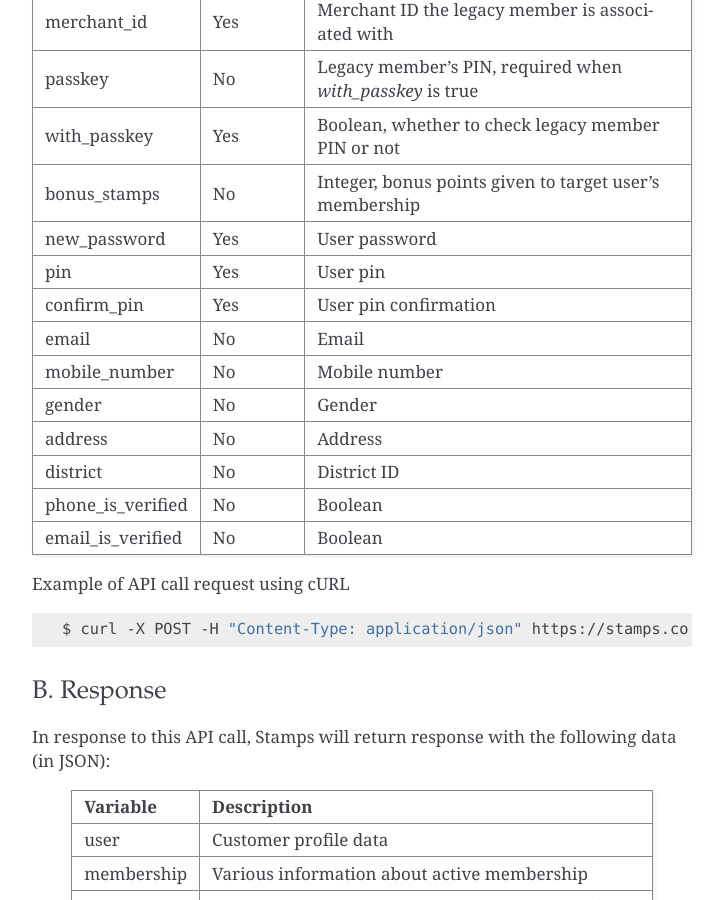
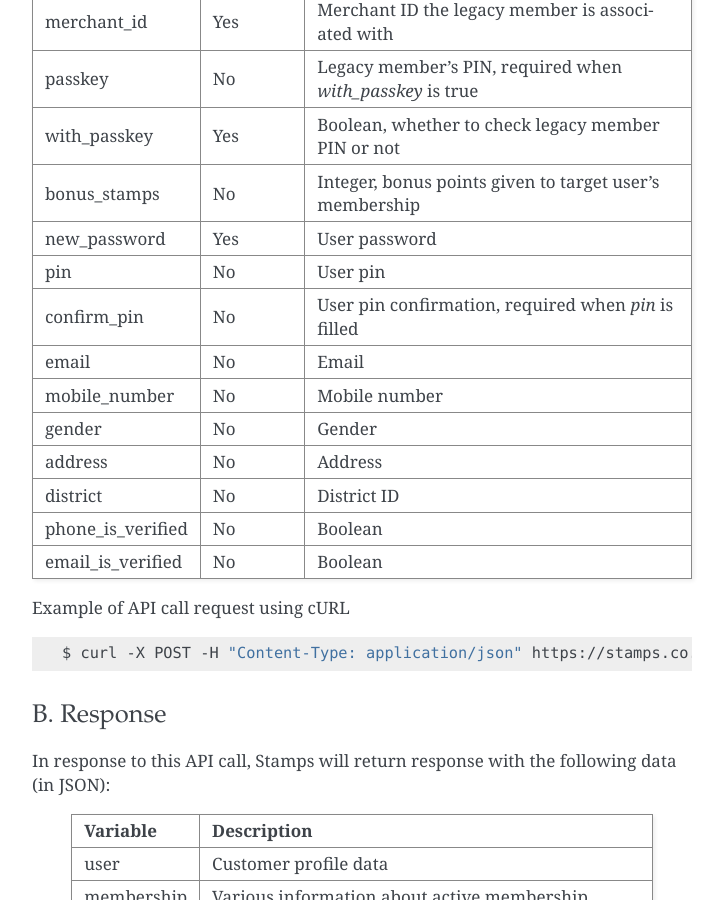
Before and after one commit to ui/stamps-api-docs, a Sphinx documentation site: the page built from source/klg_api.rst, in a window 1280 px wide and 900 px high, scrolled down 5233 px. Shown: the whole window, without its empty margins (388-1112 px from the left). Built offline with Sphinx 7.4.7, drawn with Linux system fonts in a browser that asks for light colours; some of the changed text lies outside the part shown.

Commit message:
update api docs for pin (#202)

```diff
--- a/source/klg_api.rst
+++ b/source/klg_api.rst
@@ -256,8 +256,8 @@ passkey            No          Legacy member's PIN, required when `with_passkey`
 with_passkey       Yes         Boolean, whether to check legacy member PIN or not
 bonus_stamps       No          Integer, bonus points given to target user's membership
 new_password       Yes         User password
-pin                Yes         User pin
-confirm_pin        Yes         User pin confirmation
+pin                No          User pin
+confirm_pin        No          User pin confirmation, required when `pin` is filled
 email              No          Email
 mobile_number      No          Mobile number
 gender             No          Gender
@@ -391,8 +391,8 @@ registering_employee_code No          String indicating employee code, will crea
 district                  No          District ID
 marital_status            No          Marital status mapping can be seen :ref:`here <Marital Status Mapping>`
 password                  Yes         User password
-pin                       Yes         User pin
-confirm_pin               Yes         User pin confirmation
+pin                       No          User pin
+confirm_pin               No          User pin confirmation, required when `pin` is filled
 legacy_member             No          Legacy member identifier to merge with
 legacy_merchant_id        No          Legacy member merchant ID
 ========================= =========== =========================
```
